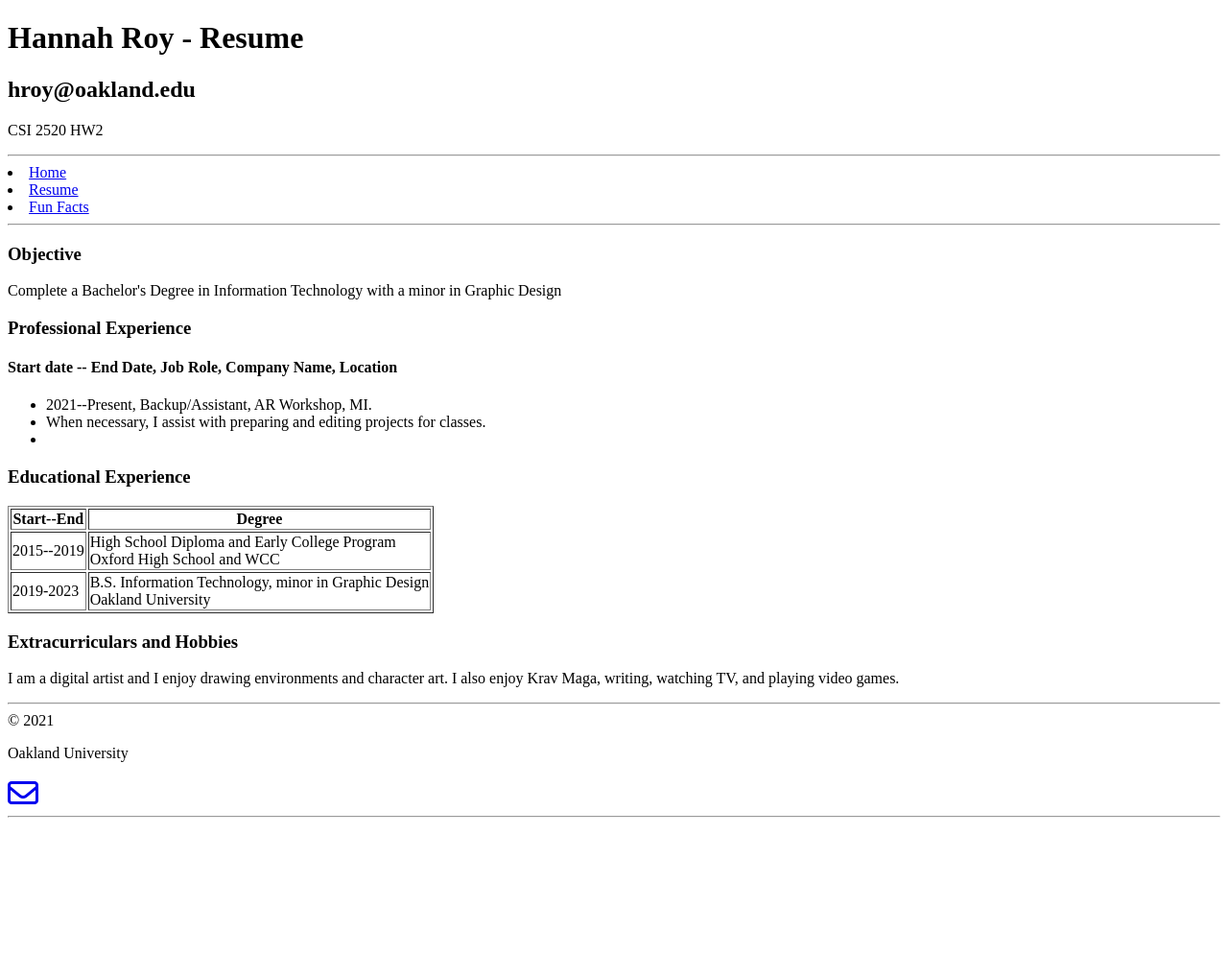
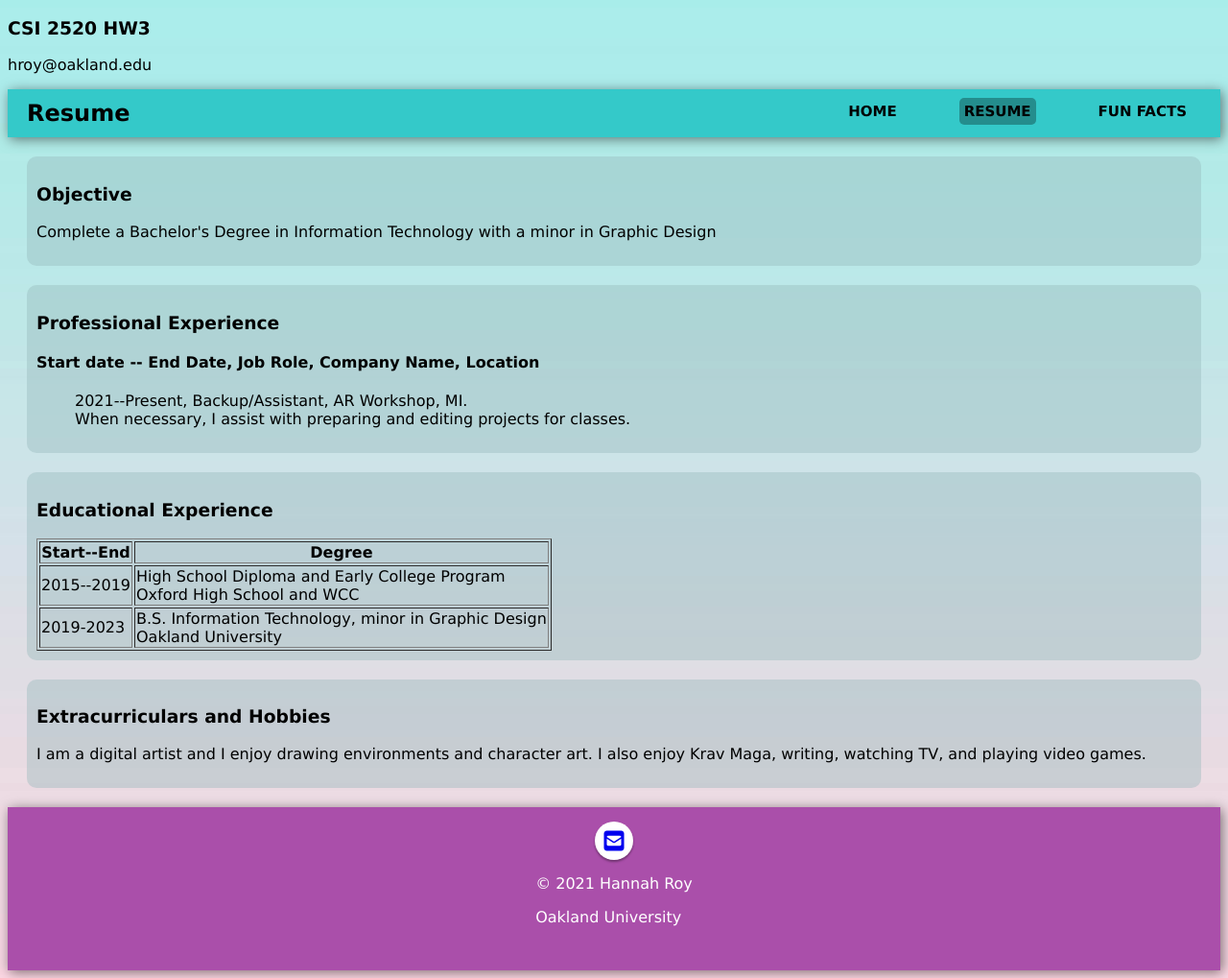
Before and after one commit to hroy3/hannahroy_hw4_csi2520_fs2021, a plain HTML site: page html/my_resume.html in a window 1280 px wide. Shown: the whole page at 96% size. Before the commit the page ends 860 px from the top, so only its background shows below. Drawn offline with Linux system fonts and the light colour scheme.

Commit message:
Added CSS styling to portfolio web pages

```diff
--- /dev/null
+++ b/css/facts_styles.css
@@ -0,0 +1,136 @@
+/* Stylesheet for my_fun_facts.html */
+* {
+    list-style: none;
+    text-decoration: none;
+    font-family: Verdana, Geneva, Tahoma, sans-serif;
+    box-sizing: border-box;
+}
+
+nav {
+    background: rgb(52, 201, 201);
+    width: 100%;
+    height: 50px;;
+    top: 0;
+    box-shadow: 2px 2px 12px rgba(0, 0, 0, .5);
+}
+
+nav h1 {
+    width: 25%;
+    float: left;
+    margin-left: 20px;
+    margin-bottom: 10px;
+    line-height: 10px;
+}
+
+nav .nav_btn {
+    float: right;
+    margin-right: 25px;
+}
+
+nav li {
+    display: inline-block;
+    margin: 0 25px 0;
+    padding: 0 5px;
+    line-height: 45px;
+}
+
+nav li a {
+    color: rgb(0, 0, 0);
+    font-size: 15px;
+    font-weight: bold;
+    text-transform: uppercase;
+    padding: 5px;
+    border-radius: 5px;
+}
+
+.active {
+    background-color: rgba(0, 0, 0, 0.3);
+}
+
+nav li a:hover {
+    background-color: rgba(71, 71, 71, 0.5);
+    color: rgb(255, 255, 255);
+}
+
+/* Style body */
+body {
+    background-image: url(../img/background_gradient.jpg);
+}
+
+.book {
+    float: left;
+    width: 45%;
+    margin: 20px 10px 20px 20px;
+    padding: 20px;
+    border-radius: 10px;
+    background:rgba(149, 182, 184, 0.4);
+    transition: .5s;
+}
+
+.book:hover {
+    background:rgba(197, 219, 221, 0.6);
+}
+
+.movie {
+    float: right;
+    width: 50%;
+    margin: 20px;
+    padding: 28px;
+    border-radius: 10px;
+    background:rgba(149, 182, 184, 0.4);
+    transition: .5s;
+}
+
+.movie:hover {
+    background:rgba(197, 219, 221, 0.6);
+}
+
+.song {
+    margin: 20px;
+    padding: 10px;
+    display: relative;
+    margin-top: 550px;
+    border-radius: 10px;
+    background:rgba(149, 182, 184, 0.4);
+    clear: both;
+    transition: .5s;
+}
+
+.song:hover {
+    background:rgba(197, 219, 221, 0.6);
+}
+
+/* Style footer */
+.footer {
+    background:rgb(170, 79, 170);
+    height: 170px;
+    color:rgb(255, 255, 255);
+    display: flex;
+    flex-direction: column;
+    justify-content: center;
+    align-items: center;
+    box-shadow: 2px 2px 12px rgba(0, 0, 0, .5);
+}
+
+.footer .copy {
+    margin: 10px;
+    padding: 5px;
+}
+
+.footer .icon {
+    background-color: rgb(255, 255, 255);
+    border-radius: 50%;
+    height: 40px;
+    width: 40px;
+    display: flex;
+    justify-content: center;
+    align-items: center;
+    transition: transform 1s, box-shadow .5s;
+    box-shadow: 0 2px 3px rgb(0 0 0 / 12%), 0 2px 2px rgb(0 0 0 / 24%);
+    cursor: pointer;
+}
+
+.footer .icon:hover {
+    transform:translateY(-3px);
+    box-shadow: 0 3px 5px 5px rgb(0 0 0 / 12%), 0 3px 5px rgb(0 0 0 / 24%);
+}
--- /dev/null
+++ b/css/resume_styles.css
@@ -0,0 +1,144 @@
+/* Stylesheet for my_resume.html */
+* {
+    list-style: none;
+    text-decoration: none;
+    font-family: Verdana, Geneva, Tahoma, sans-serif;
+    box-sizing: border-box;
+}
+
+nav {
+    background: rgb(52, 201, 201);
+    width: 100%;
+    height: 50px;;
+    top: 0;
+    box-shadow: 2px 2px 12px rgba(0, 0, 0, .5);
+}
+
+nav h1 {
+    width: 25%;
+    float: left;
+    margin-left: 20px;
+    margin-bottom: 10px;
+    line-height: 10px;
+}
+
+nav .nav_btn {
+    float: right;
+    margin-right: 25px;
+}
+
+nav li {
+    display: inline-block;
+    margin: 0 25px 0;
+    padding: 0 5px;
+    line-height: 45px;
+}
+
+nav li a {
+    color: rgb(0, 0, 0);
+    font-size: 15px;
+    font-weight: bold;
+    text-transform: uppercase;
+    padding: 5px;
+    border-radius: 5px;
+}
+
+.active {
+    background-color: rgba(0, 0, 0, 0.3);
+}
+
+nav li a:hover {
+    background-color: rgba(71, 71, 71, 0.5);
+    color: rgb(255, 255, 255);
+}
+
+/* Style body */
+body {
+    background-image: url(../img/background_gradient.jpg);
+}
+
+/* Style each subsection in body */
+.objective {
+    margin: 20px;
+    padding: 10px;
+    border-radius: 10px;
+    background:rgba(149, 182, 184, 0.4);
+    transition: .5s;
+}
+
+.objective:hover {
+    background:rgba(197, 219, 221, 0.6);
+}
+
+.professional {
+    margin: 20px;
+    padding: 10px;
+    border-radius: 10px;
+    background:rgba(149, 182, 184, 0.4);
+    transition: .5s;
+}
+
+.professional:hover {
+    background:rgba(197, 219, 221, 0.6);
+}
+
+
+.educational {
+    margin: 20px;
+    padding: 10px;
+    border-radius: 10px;
+    background:rgba(149, 182, 184, 0.4);
+    transition: .5s;
+}
+
+.educational:hover {
+    background:rgba(197, 219, 221, 0.6);
+}
+
+
+.extracurricular {
+    margin: 20px;
+    padding: 10px;
+    border-radius: 10px;
+    background:rgba(149, 182, 184, 0.4);
+    transition: .5s;
+}
+
+.extracurricular:hover {
+    background:rgba(197, 219, 221, 0.6);
+}
+
+/* Style footer */
+.footer {
+    background:rgb(170, 79, 170);
+    height: 170px;
+    color:rgb(255, 255, 255);
+    display: flex;
+    flex-direction: column;
+    justify-content: center;
+    align-items: center;
+    box-shadow: 2px 2px 12px rgba(0, 0, 0, .5);
+}
+
+.footer .copy {
+    margin: 10px;
+    padding: 5px;
+}
+
+.footer .icon {
+    background-color: rgb(255, 255, 255);
+    border-radius: 50%;
+    height: 40px;
+    width: 40px;
+    display: flex;
+    justify-content: center;
+    align-items: center;
+    transition: transform 1s, box-shadow .5s;
+    box-shadow: 0 2px 3px rgb(0 0 0 / 12%), 0 2px 2px rgb(0 0 0 / 24%);
+    cursor: pointer;
+}
+
+.footer .icon:hover {
+    transform:translateY(-3px);
+    box-shadow: 0 3px 5px 5px rgb(0 0 0 / 12%), 0 3px 5px rgb(0 0 0 / 24%);
+}
--- /dev/null
+++ b/css/styles.css
@@ -0,0 +1,128 @@
+/* Stylesheet for index.html */
+* {
+    list-style: none;
+    text-decoration: none;
+    font-family: Verdana, Geneva, Tahoma, sans-serif;
+    box-sizing: border-box;
+}
+
+/* Style nav bar */
+nav {
+    background: rgb(52, 201, 201);
+    width: 100%;
+    height: 50px;;
+    top: 0;
+    box-shadow: 2px 2px 12px rgba(0, 0, 0, .5);
+}
+
+nav h1 {
+    width: 25%;
+    float: left;
+    margin-left: 20px;
+    margin-bottom: 10px;
+    line-height: 10px;
+}
+
+nav ul {
+    float: right;
+    margin-right: 25px;
+}
+
+nav ul li {
+    display: inline-block;
+    margin: 0 25px 0;
+    padding: 0 5px;
+    line-height: 10px;
+}
+
+nav ul li a {
+    color: rgb(0, 0, 0);
+    font-size: 15px;
+    font-weight: bold;
+    text-transform: uppercase;
+    padding: 5px;
+    border-radius: 5px;
+}
+
+.active {
+    background-color: rgba(0, 0, 0, 0.3);
+}
+
+nav ul li a:hover {
+    background-color: rgba(71, 71, 71, 0.5);
+    color: rgb(255, 255, 255);
+}
+
+/* Style body */
+body {
+    background-image: url(../img/background_gradient.jpg);
+}
+
+main {
+    margin: 20px;
+    padding: 10px;
+    border-radius: 5px;
+    background:rgba(163, 163, 163, 0.3)
+}
+
+/* Style picture */
+.picture_container {
+    display: inline-block;
+    width: 100%;
+}
+
+/* Style quote */
+blockquote {
+    float: right;
+    position: absolute;
+    top: 300px;
+    left: 700px;
+    max-width: 600px;
+    background:rgba(255, 255, 255, 0.5);
+    margin: 10px 30px;
+    border: 1px solid rgb(127, 216, 216);
+    padding: 20px;
+    line-height: 30px;
+    border-radius: 5px;
+    font-weight: bold;
+    transition: .5s;
+}
+
+blockquote:hover {
+    background:rgba(255, 255, 255, 0.9)
+}
+
+/* Style footer */
+.footer {
+    background:rgb(170, 79, 170);
+    height: 170px;
+    color:rgb(255, 255, 255);
+    display: flex;
+    flex-direction: column;
+    justify-content: center;
+    align-items: center;
+    box-shadow: 2px 2px 12px rgba(0, 0, 0, .5);
+}
+
+.footer .copy {
+    margin: 10px;
+    padding: 5px;
+}
+
+.footer .icon {
+    background-color: rgb(255, 255, 255);
+    border-radius: 50%;
+    height: 40px;
+    width: 40px;
+    display: flex;
+    justify-content: center;
+    align-items: center;
+    transition: transform 1s, box-shadow .5s;
+    box-shadow: 0 2px 3px rgb(0 0 0 / 12%), 0 2px 2px rgb(0 0 0 / 24%);
+    cursor: pointer;
+}
+
+.footer .icon:hover {
+    transform:translateY(-3px);
+    box-shadow: 0 3px 5px 5px rgb(0 0 0 / 12%), 0 3px 5px rgb(0 0 0 / 24%);
+}
--- a/html/my_resume.html
+++ b/html/my_resume.html
@@ -5,7 +5,9 @@
         <meta charset="UTF-8">
         <meta http-equiv="X-UA_Compatible" content = "IE-Edge">
         <meta name = "viewport" content  = "width=device-width, initial-scale = 1.0">
-        <title>Hannah Roy Homework 2</title>
+        <title>Hannah Roy Homework 3</title>
+
+        <link rel="stylesheet" href="../css/resume_styles.css">
 
         <link rel="shortcut icon" href="../img/d20_favicon.jpg" type="image/x-icon">
         <script src="https://kit.fontawesome.com/a9c3ea6bcb.js" crossorigin="anonymous"></script>
@@ -13,20 +15,18 @@
 
     <body>
         <header>
-            <h1>Hannah Roy - Resume</h1>
-            <h2>hroy@oakland.edu</h2>
-            <p>CSI 2520 HW2</p>
+            <h3>CSI 2520 HW3</h3>
+            <p>hroy@oakland.edu</p>
         </header>
 
         <nav>
-            <hr>
-            <li><a href = "../index.html"> Home </a></li>
-            <li><a href = "./my_resume.html"> Resume </a> </li>
-            <li><a href = "./my_fun_facts.html"> Fun Facts </a> </li>
-            <hr>
+            <h1>Resume</h1>
+            <li class = "nav_btn"><a href = "./my_fun_facts.html"> Fun Facts </a> </li>
+            <li class = "nav_btn"><a class = "active"href = "./my_resume.html"> Resume </a> </li>
+            <li class = "nav_btn"><a href = "../index.html"> Home </a></li>
         </nav>
 
-        <section>
+        <section class = "objective">
             <h3>
                 Objective
             </h3>
@@ -35,7 +35,7 @@
             </p>
         </section>
 
-        <section>
+        <section class = "professional">
             <h3>Professional Experience</h3>
             <section>
                 <h4>Start date -- End Date, Job Role, Company Name, Location</h4>
@@ -46,7 +46,7 @@
             </section>
         </section>
 
-        <section>
+        <section class = "educational">
             <h3>Educational Experience</h3>
             <table id = "education" border = "1">
                 <tr>
@@ -66,20 +66,24 @@
             </table>
         </section>
 
-        <section>
+        <section class = "extracurricular">
             <h3>Extracurriculars and Hobbies</h3>
             <p>I am a digital artist and I enjoy drawing environments and character art. I also enjoy Krav Maga,
                 writing, watching TV, and playing video games.
             </p>
         </section>
 
-        <footer>
-            <hr>
-            &copy; 2021 <br>
-            <p>Oakland University</p>
-            <a href = "mailto:hroy@oakland.edu" aria-label = "Email Icon">
-                <i class="far fa-envelope fa-2x"></i></a>
-            <hr>
+        <footer class = "footer">
+            <!-- <hr> -->
+            <div class = "icon">
+                <a href = "mailto:hroy@oakland.edu" aria-label = "Email Icon">
+                    <i class="fa-solid fa-square-envelope fa-xl"></i></a>
+            </div>
+            <div class = "copy">
+                &copy; 2021 Hannah Roy<br>
+                <p>Oakland University</p>
+            </div>
+            <!-- <hr> -->
         </footer>
     </body>
 </html>
```
Also changed, not shown: html/my_fun_facts.html (+27 -23 lines), index.html (+22 -14 lines), img/background_gradient.jpg (added).
